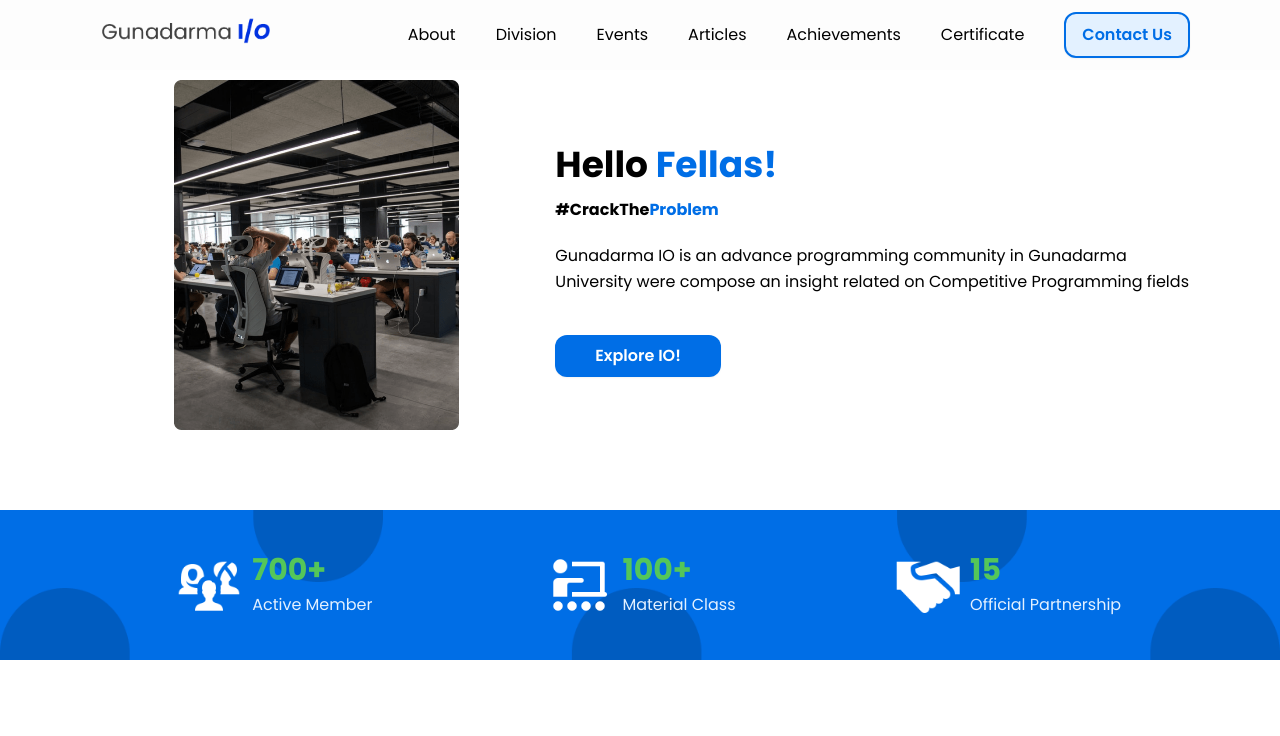
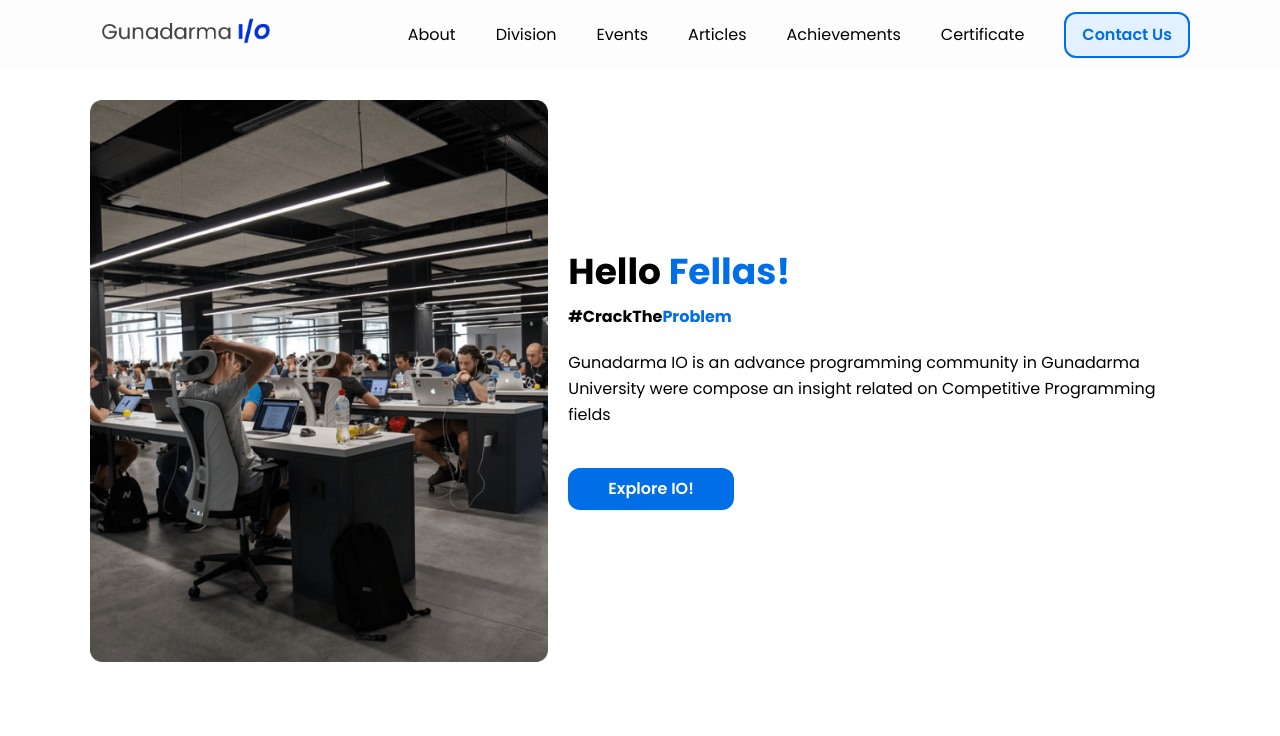
Before and after one commit to GunadarmaIO-Community/Frontend-Website-GunadarmaIO, a Next.js app: page / in a window 1280 px wide. Shown: the top 736 px of the page. Built offline with nearby package versions, Linux system fonts and the light colour scheme; no server answers.

Commit message:
fix HeroSection layout

```diff
--- a/src/components/modules/HeroSection/HeroSection.tsx
+++ b/src/components/modules/HeroSection/HeroSection.tsx
@@ -3,17 +3,12 @@ import { NextImage } from '@/elements/NextImage/NextImage'
 
 export const HeroSection = () => {
   return (
-    <div id='about' className='flex flex-col md:flex-row'>
-      <div className='w-full md:w-5/12'>
-        <NextImage
-          className='relative h-[350px] w-full'
-          src='/assets/images/banner.png'
-          layout='fill'
-          objectFit='contain'
-        />
+    <section id='about' className='flex flex-col sm:mt-5 sm:flex-row'>
+      <div className='sm:w-5/12'>
+        <NextImage width='568px' height='697px' src='/assets/images/banner.png' layout='responsive' />
       </div>
-      <div className='mt-3 flex w-full md:ml-3 md:w-7/12'>
-        <div className='self-center'>
+      <div className='mt-8 flex sm:mt-0 sm:w-7/12 sm:pl-5'>
+        <div className='self-center text-center sm:text-left'>
           <h1 className='font-bold'>
             Hello <span className='text-primary-500'>Fellas!</span>
           </h1>
@@ -29,6 +24,6 @@ export const HeroSection = () => {
           </Button>
         </div>
       </div>
-    </div>
+    </section>
   )
 }
```
